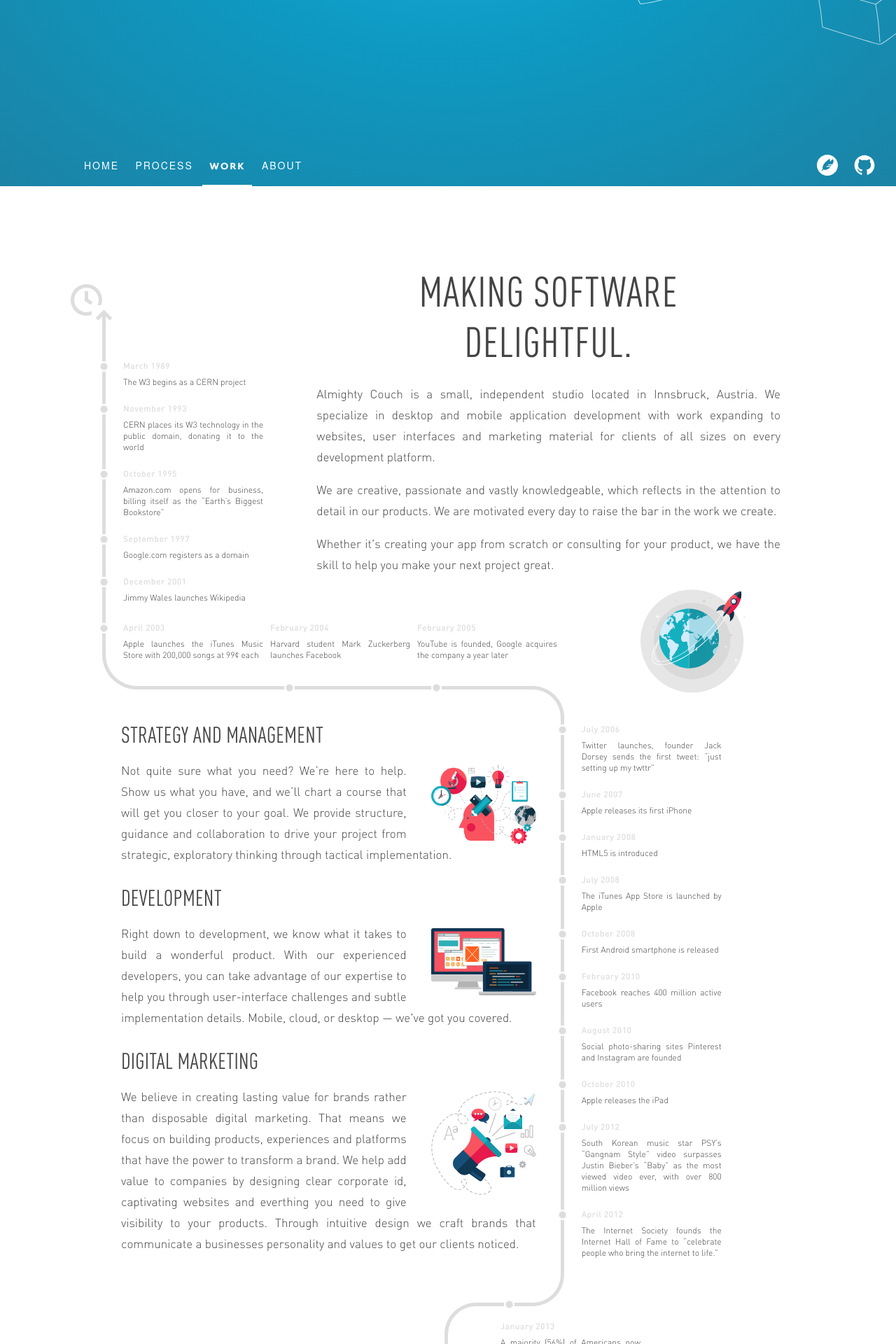
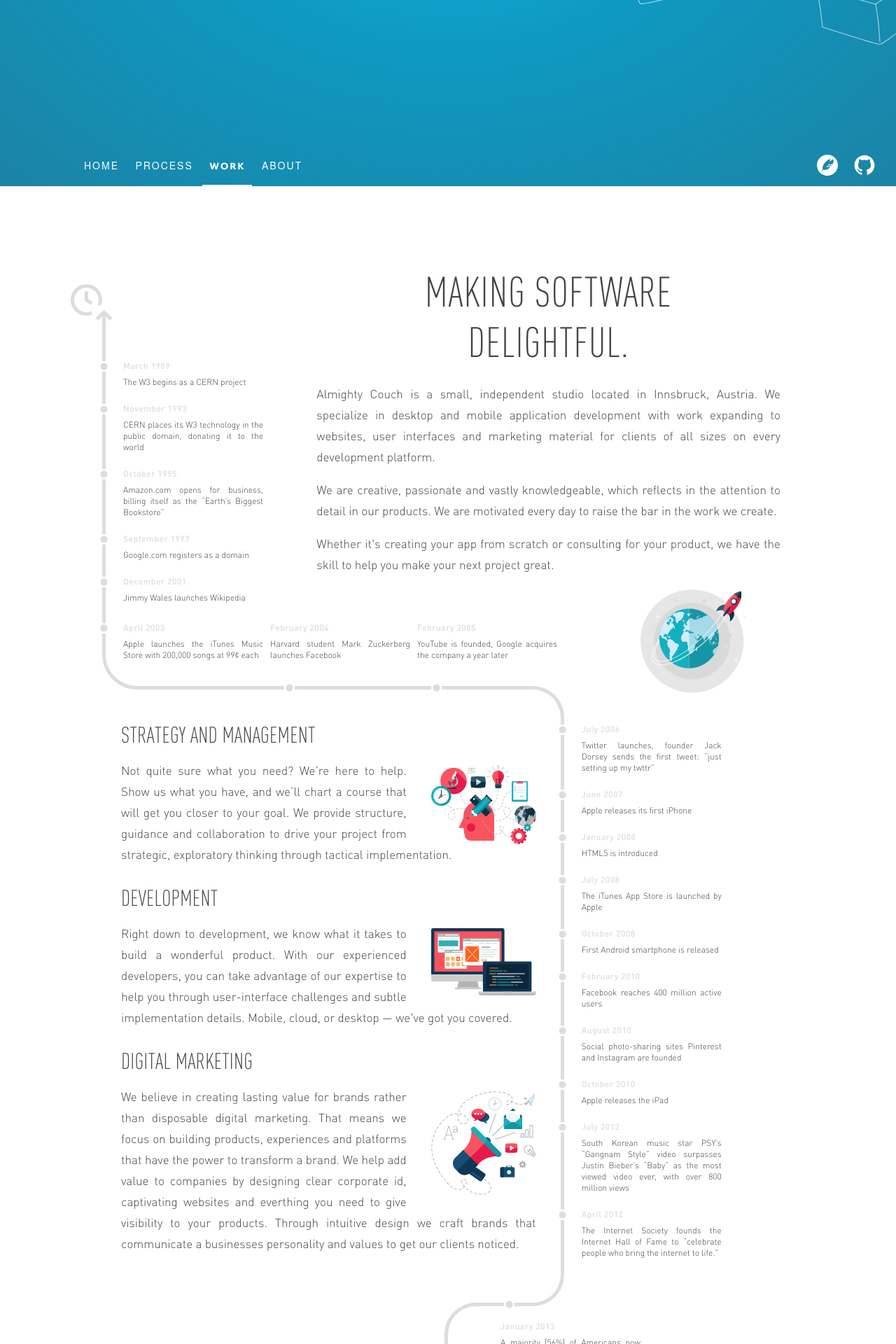
Before and after one commit to almightycouch/almightycouch.github.io, a Jekyll site: the page built from index.html, in a window 1280 px wide. Shown: the part 634-2554 px from the top of the page at 70% size. Built offline with Jekyll 4.4.1, drawn with Linux system fonts in a browser that asks for light colours; some web fonts are replaced.

Commit message:
Change <h1> and <h2> font-weight from 400 -> 300

```diff
--- a/_sass/sneakpeak/_process.scss
+++ b/_sass/sneakpeak/_process.scss
@@ -33,7 +33,6 @@ section#process {
     text-align: center;
 
     h1, h2 {
-      font-weight: 300;
       -webkit-font-smoothing: antialiased;
       -moz-osx-font-smoothing: grayscale;
     }
--- a/_sass/sneakpeak/_typography.scss
+++ b/_sass/sneakpeak/_typography.scss
@@ -2,7 +2,7 @@ section.sneakpeek {
   h1 {
     margin: 0 0 20px;
     font-size: 60px;
-    font-weight: 400;
+    font-weight: 300;
     letter-spacing: 1px;
     line-height: 72px;
     text-align: center;
@@ -11,7 +11,7 @@ section.sneakpeek {
   h2 {
     margin: 30px 0 15px;
     font-size: 32px;
-    font-weight: 400;
+    font-weight: 300;
     letter-spacing: .25px;
     line-height: 36px;
   }
--- a/_sass/sneakpeak/_work.scss
+++ b/_sass/sneakpeak/_work.scss
@@ -1,21 +1,16 @@
 section#work {
   @include grid-container;
 
-  min-height: 400px;
+  min-height: 600px; /* todo */
 
   position: relative;
   margin-left: -30px;
   margin-right: -30px;
-  padding-top: 60px;
+  padding: 60px 30px;
   background: url(../img/work-map.png) center 60px no-repeat;
 
   .head {
-    h1, h2 {
-      font-weight: 300;
-      -webkit-font-smoothing: antialiased;
-      -moz-osx-font-smoothing: grayscale;
-      text-align: center;
-    }
+    text-align: center;
 
     h2 {
       color: #999;
```
